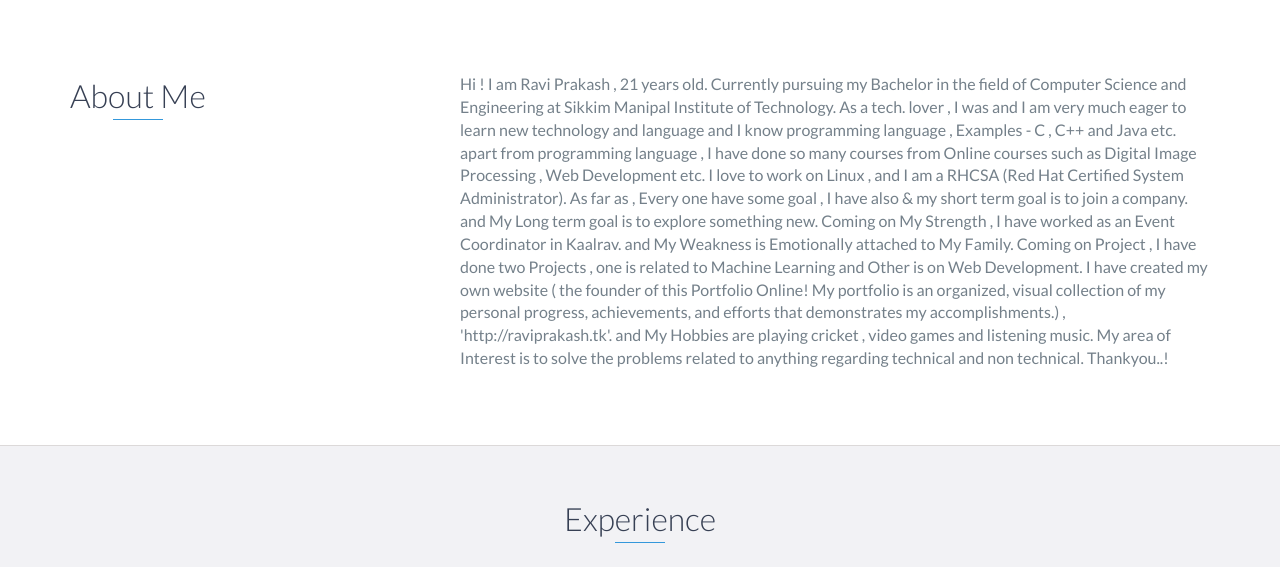
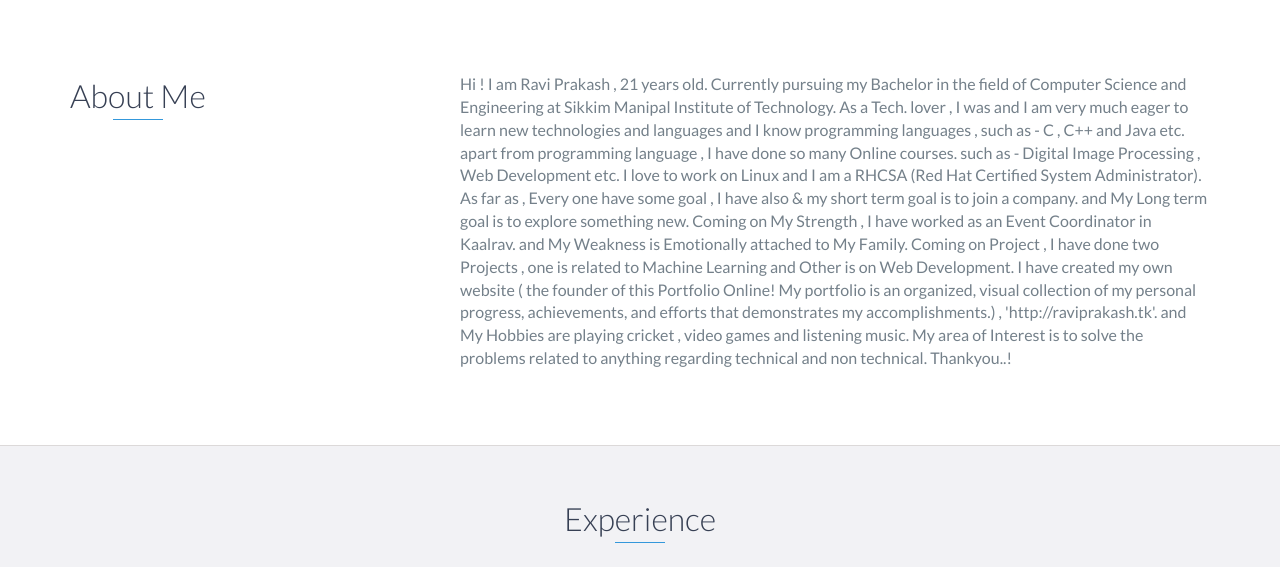
Before and after one commit to theraviprakash/theraviprakash.github.io, a plain HTML site: page index.html in a window 1280 px wide. Shown: the part 802-1369 px from the top of the page. Drawn offline with nearby package versions, Linux system fonts and the light colour scheme.

Commit message:
Update index.html

```diff
--- a/index.html
+++ b/index.html
@@ -74,9 +74,9 @@
                 </div>
                 <div class="col-md-8">
                   <p>Hi ! I am Ravi Prakash , 21 years old. Currently pursuing my Bachelor in the field of Computer Science and Engineering at Sikkim Manipal Institute of Technology.
-As a tech. lover , I was and  I am very much eager to learn new technology and language and I know programming language , Examples - C , C++ and Java etc.
-apart from programming language , I have done so many courses from Online courses such as Digital Image Processing , Web Development etc.
-I love to work on Linux , and I am a RHCSA (Red Hat Certified System Administrator). As far as , Every one have some goal , I have also & my short term goal is to join a company.
+As a Tech. lover , I was and  I am very much eager to learn new technologies and languages and I know programming languages , such as - C , C++ and Java etc.
+apart from programming language , I have done so many Online courses. such as - Digital Image Processing , Web Development etc.
+I love to work on Linux and I am a RHCSA (Red Hat Certified System Administrator). As far as , Every one have some goal , I have also & my short term goal is to join a company.
 and My Long term goal is to explore something new.
 Coming on My Strength , I have worked as an Event Coordinator in Kaalrav.
 and My Weakness is Emotionally attached to My Family.
```
